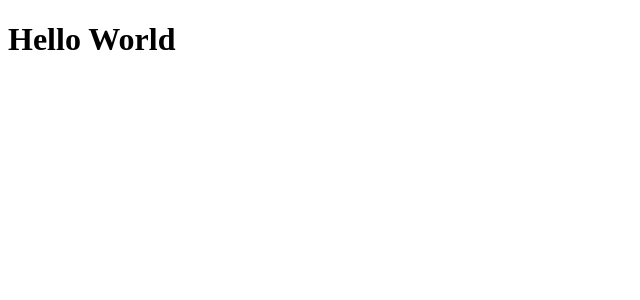
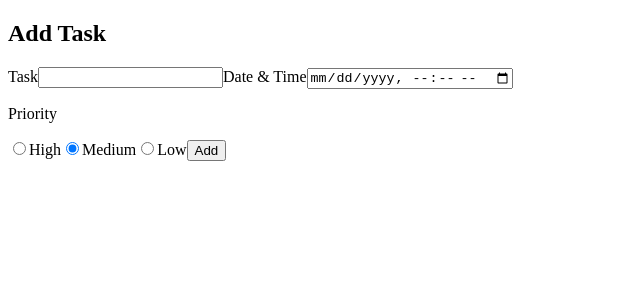
Before and after one commit to adamvp0103/task-manager, a React (Vite) app: page / in a window 1280 px wide. Shown: the top 300 px of the page, without its empty margins (0-640 px from the left). Built offline with nearby package versions, Linux system fonts and the light colour scheme.

Commit message:
Enable add task

```diff
--- a/src/App.tsx
+++ b/src/App.tsx
@@ -1,10 +1,13 @@
 import './App.css';
+import TaskForm from './components/TaskForm';
+import TaskList from './components/TaskList';
 import { TaskProvider } from './TaskContext';
 
 function App() {
   return (
     <TaskProvider>
-      <h1>Hello World</h1>
+      <TaskForm />
+      <TaskList />
     </TaskProvider>
   );
 }
--- a/src/TaskContext.tsx
+++ b/src/TaskContext.tsx
@@ -1,9 +1,16 @@
-import React, { FC, ReactNode, useState } from 'react';
+import React, { FC, ReactNode, useContext, useState } from 'react';
 
-enum Priorities {
+export enum Priorities {
   High = 'high',
   Medium = 'medium',
   Low = 'low',
+}
+
+interface TaskContextType {
+  tasks: Task[];
+  addTask: (task: SubmittedTask) => void;
+  editTask: (id: string, task: SubmittedTask) => void;
+  deleteTask: (id: string) => void;
 }
 
 interface ProviderProps {
@@ -24,7 +31,9 @@ interface SubmittedTask {
   priority: Priorities;
 }
 
-export const TaskContext = React.createContext({});
+export const TaskContext = React.createContext<TaskContextType | undefined>(
+  undefined
+);
 
 export const TaskProvider: FC<ProviderProps> = ({ children }) => {
   const [tasks, setTasks] = useState<Task[]>([]);
@@ -47,7 +56,12 @@ export const TaskProvider: FC<ProviderProps> = ({ children }) => {
     setTasks(tasks.filter((task) => task.id !== id));
   };
 
-  const providerValue = { tasks, addTask, editTask, deleteTask };
+  const providerValue: TaskContextType = {
+    tasks,
+    addTask,
+    editTask,
+    deleteTask,
+  };
 
   return (
     <TaskContext.Provider value={providerValue}>
@@ -55,3 +69,11 @@ export const TaskProvider: FC<ProviderProps> = ({ children }) => {
     </TaskContext.Provider>
   );
 };
+
+export const useTaskContext = () => {
+  const context = useContext(TaskContext);
+  if (!context) {
+    throw new Error('useTaskContext must be used within a TaskProvider');
+  }
+  return context;
+};
--- /dev/null
+++ b/src/components/TaskForm.tsx
@@ -0,0 +1,76 @@
+import { FormEvent, useContext, useState } from 'react';
+import { Priorities, TaskContext, useTaskContext } from '../TaskContext';
+
+export default function TaskForm() {
+  const [taskInputValue, setTaskInputValue] = useState<string>('');
+  const [dateInputValue, setDateInputValue] = useState<string>('');
+  const [priorityInputValue, setPriorityInputValue] = useState<Priorities>(
+    Priorities.Medium
+  );
+
+  const { addTask } = useTaskContext();
+
+  const handleSubmit = (event: FormEvent) => {
+    event.preventDefault();
+
+    addTask({
+      task: taskInputValue,
+      date: dateInputValue,
+      priority: priorityInputValue,
+    });
+
+    setTaskInputValue('');
+    setDateInputValue('');
+    setPriorityInputValue(Priorities.Medium);
+  };
+
+  return (
+    <div>
+      <h2>Add Task</h2>
+      <form onSubmit={(event) => handleSubmit(event)}>
+        <label htmlFor="task-input">Task</label>
+        <input
+          id="task-input"
+          type="text"
+          value={taskInputValue}
+          onChange={(event) => setTaskInputValue(event.target.value)}
+          required
+        />
+
+        <label htmlFor="date-input">Date & Time</label>
+        <input
+          id="date-input"
+          type="datetime-local"
+          value={dateInputValue}
+          onChange={(event) => setDateInputValue(event.target.value)}
+          required
+        />
+
+        <p>Priority</p>
+        <input
+          id="high-priority-input"
+          type="radio"
+          onClick={() => setPriorityInputValue(Priorities.High)}
+          defaultChecked={priorityInputValue === Priorities.High}
+        />
+        <label htmlFor="high-priority-input">High</label>
+        <input
+          id="medium-priority-input"
+          type="radio"
+          onClick={() => setPriorityInputValue(Priorities.Medium)}
+          defaultChecked={priorityInputValue === Priorities.Medium}
+        />
+        <label htmlFor="medium-priority-input">Medium</label>
+        <input
+          id="low-priority-input"
+          type="radio"
+          onClick={() => setPriorityInputValue(Priorities.Low)}
+          defaultChecked={priorityInputValue === Priorities.Low}
+        />
+        <label htmlFor="low-priority-input">Low</label>
+
+        <button type="submit">Add</button>
+      </form>
+    </div>
+  );
+}
--- /dev/null
+++ b/src/components/TaskList.tsx
@@ -0,0 +1,19 @@
+import { useTaskContext } from '../TaskContext';
+
+export default function TaskList() {
+  const { tasks } = useTaskContext();
+
+  return (
+    <ul>
+      {tasks.map((task) => (
+        <li key={task.id}>
+          <h3>{task.task}</h3>
+          <p>ID: {task.id}</p>
+          <p>Date: {task.date}</p>
+          <p>Priority: {task.priority}</p>
+          <p>Completed: {String(task.completed)}</p>
+        </li>
+      ))}
+    </ul>
+  );
+}
```
